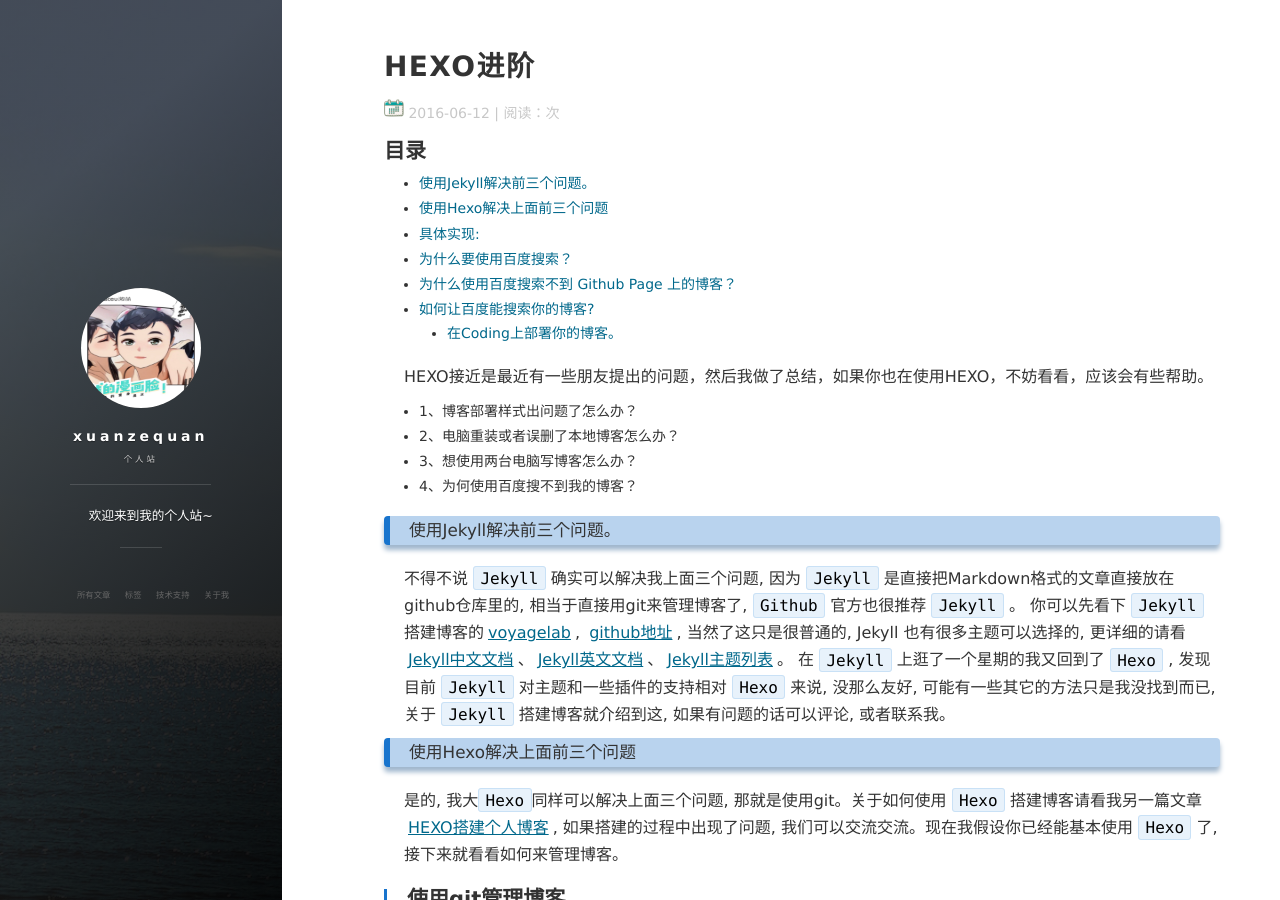
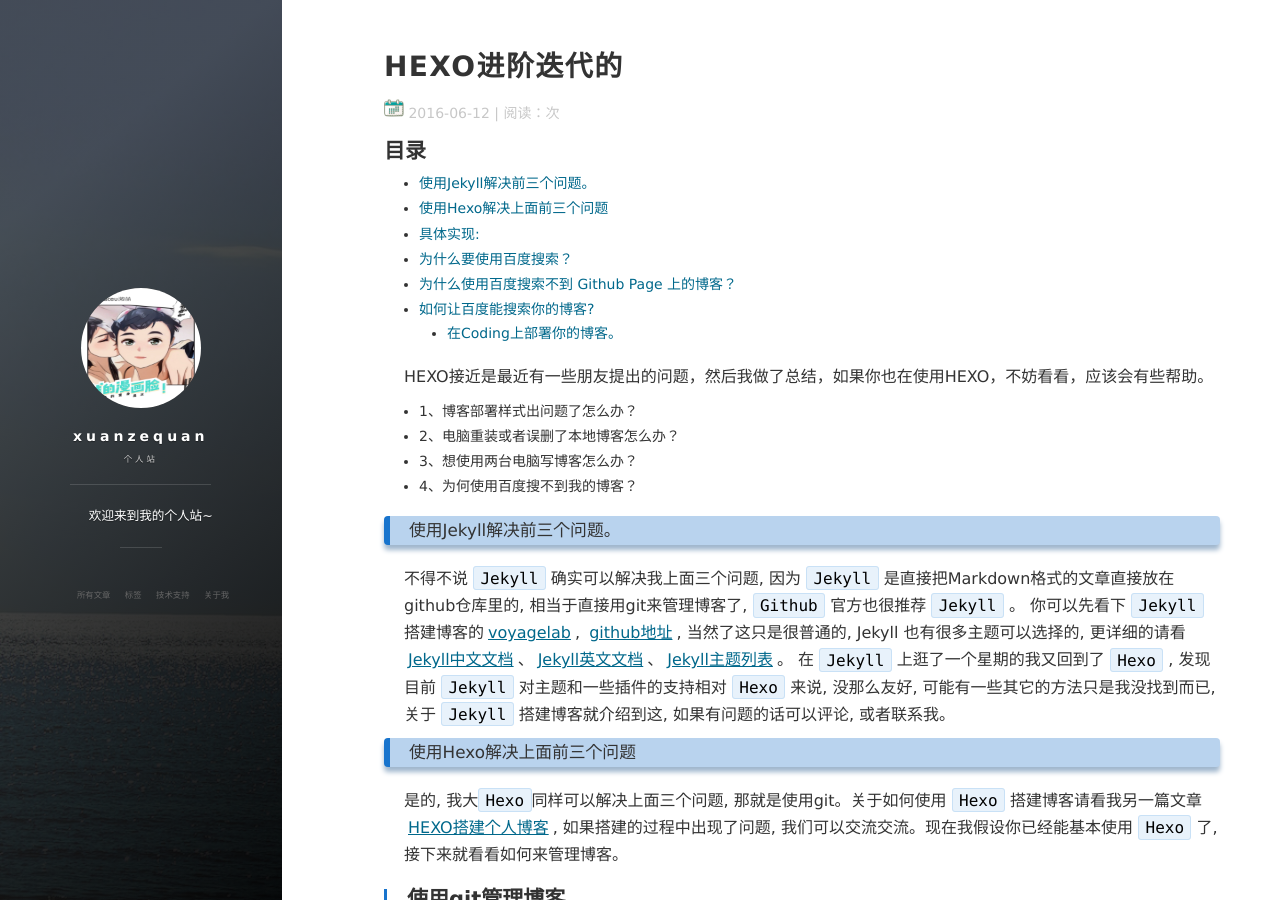
Before and after one commit to bestfutureforus/bestfutureforus.github.io, a Jekyll site: the page built from _posts/2016-06-12-HEXO_Advanced.md, in a window 1280 px wide and 900 px high. Built offline with Jekyll 4.4.1, drawn with Linux system fonts in a browser that asks for light colours; nearby versions of some CDN libraries; comment, search, counter and statistics services are not loaded.

Commit message:
fun(*): 提交代码

```diff
--- a/_posts/2016-06-12-HEXO_Advanced.md
+++ b/_posts/2016-06-12-HEXO_Advanced.md
@@ -1,6 +1,6 @@
 ---
 layout: post
-title: HEXO进阶
+title: HEXO进阶迭代的
 tag: hexo
 ---
 
```
